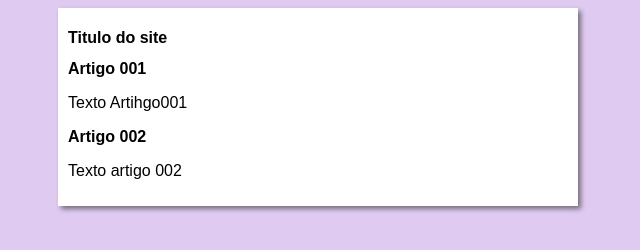
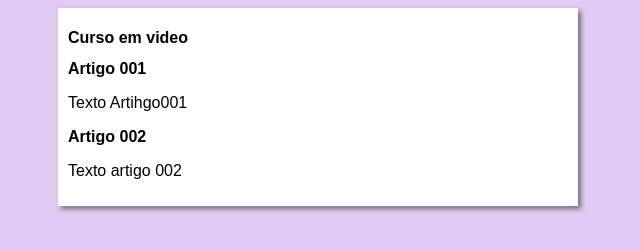
Before and after one commit to DaviMartinss/projeto-site, a plain HTML site: page index.html in a window 1280 px wide. Shown: the full height of the page, 322-962 px from the left. Drawn offline with Linux system fonts and the light colour scheme.

Commit message:
Update index.html

```diff
--- a/index.html
+++ b/index.html
@@ -10,7 +10,7 @@
 <body>
     <main>
         <header>
-            <h1>Titulo do site</h1>
+            <h1>Curso em video</h1>
         </header>
         <article>
             <h2>Artigo 001</h2>
```
